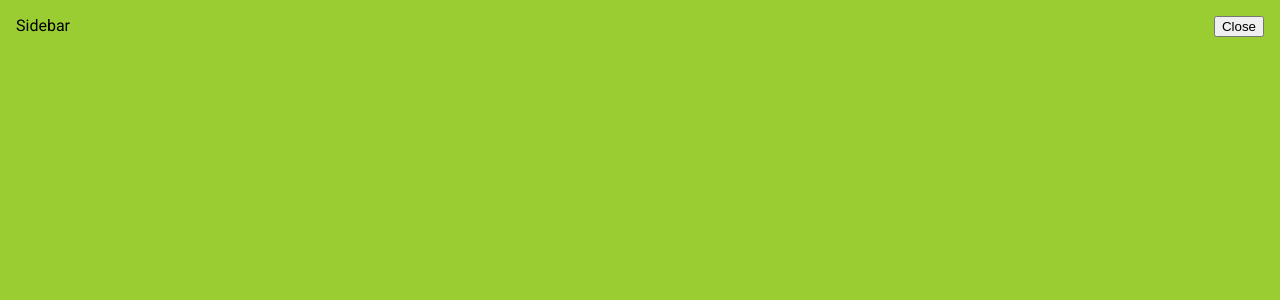
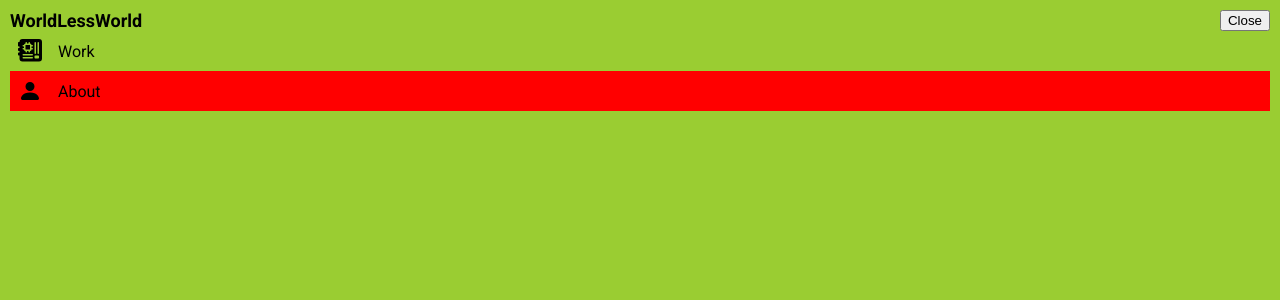
Before and after one commit to 0xABBCCC/worldlessworld.io, a React (Vite) app: page /about in a window 1280 px wide. Both pictures are taken after a click on the button "Open". Shown: the top 300 px of the page. Built offline with nearby package versions, Linux system fonts and the light colour scheme.

Commit message:
Navigation Concept

```diff
--- a/src/App.jsx
+++ b/src/App.jsx
@@ -1,11 +1,13 @@
 import { BrowserRouter as Router, Route, Routes } from 'react-router-dom';
 import HomePage from './pages/Home'
+import AboutPage from './pages/About';
 
 function App() {
   return (
     <Router>
       <Routes>
         <Route path="*" element={<HomePage />} />
+        <Route path="about" element={<AboutPage />} />
       </Routes>
     </Router>
   )
--- a/src/components/Home/Project.jsx
+++ b/src/components/Home/Project.jsx
@@ -11,12 +11,6 @@ const Wrapper = styled.div `
         grid-template-columns: 1fr;
     }
 
-    transition: background-color 100ms ease-out;
-
-    &:hover > div {
-        background-color: red;
-        transition: background-color 100ms ease-in;
-    }
 `
 
 const Box = styled.div `
--- a/src/components/Navigation/Sidebar.jsx
+++ b/src/components/Navigation/Sidebar.jsx
@@ -1,6 +1,9 @@
 import styled, { keyframes } from "styled-components";
 import { useState } from "react";
-
+import { HeavyText, ThinText } from "../Layout/SignatureText";
+import { NavLink, useLocation } from "react-router-dom";
+import { VscLibrary, VscAccount } from "react-icons/vsc";
+import { BsFillPersonFill, BsFillMotherboardFill } from "react-icons/bs";
 
 const Wrapper = styled.div `
     position: relative;
@@ -12,7 +15,10 @@ const Wrapper = styled.div `
 
     background-color: yellowgreen;
 
-    padding: 2rem;
+    padding: 0.625rem;
+
+    display: flex;
+    flex-direction: column;
 
     @media (max-width: 1280px) {
         display: ${props => props.visible ? "flex" : "none"};
@@ -29,9 +35,6 @@ const Wrapper = styled.div `
 
         overflow: auto;
         z-index: 50;
-
-        padding: 1rem;
-
     }
 `
 
@@ -42,11 +45,55 @@ const ToggleBtn = styled.button `
     right: 9999;
 
     @media (max-width: 1280px) {
-        top: 1rem;
-        right: 1rem;
+        top: 0.625rem;
+        right: 0.625rem;
         z-index: 99;
     }
 `
+
+const LogoWrapper = styled.div `
+    display: flex;
+    flex-direction: column;
+`
+
+const LinkWrapper = styled.div `
+    display: flex;
+    flex-direction: column;
+`
+
+const StyledLink = styled(NavLink)`
+    text-decoration: none;
+
+    display: flex;
+    align-items: center;
+    gap: 1rem;
+    padding: 0.5rem;
+
+    font-size: 16px;
+
+    &.active:hover {
+        background-color: none;
+    }
+
+    &:hover {
+        background-color: purple;
+    }
+
+    &.active {
+        background-color: red;
+    }
+`;
+
+const Link = ({ to, children }) => {
+    const location = useLocation();
+    const isActive = location.pathname === to;
+
+    return (
+        <StyledLink to={to} className={isActive ? 'active' : ''}>
+            {children}
+        </StyledLink>
+    );
+};
 
 const Sidebar = () => {
     const [isVisible, setVisible] = useState(false);
@@ -55,12 +102,26 @@ const Sidebar = () => {
         setVisible(!isVisible);
     }
 
-    return(
+    return (
         <>
             <ToggleBtn onClick={setVisibility}>
                 {isVisible ? (<span>Close</span>) : (<span>Open</span>)}
             </ToggleBtn>
-            <Wrapper visible={isVisible}>Sidebar</Wrapper>
+            <Wrapper visible={isVisible}>
+                <LogoWrapper>
+                    <ThinText>WorldLessWorld</ThinText>
+                </LogoWrapper>
+                <LinkWrapper>
+                    <Link to="/">
+                        <BsFillMotherboardFill style={{width: "24px", height: "24px"}}/>
+                        Work
+                    </Link>
+                    <Link to="/about">
+                        <BsFillPersonFill style={{width: "24px", height: "24px"}}/>
+                        About
+                    </Link>
+                </LinkWrapper>
+            </Wrapper>
         </>
     )
 }
--- /dev/null
+++ b/src/pages/About.jsx
@@ -0,0 +1,20 @@
+
+import ApplicationBody from "../components/Layout/ApplicationBody";
+import FlexRow from "../components/Layout/Flex/Row";
+import MainBody from "../components/Layout/Main/Body";
+import Sidebar from "../components/Navigation/Sidebar";
+
+const AboutPage = () => {
+    return(
+        <ApplicationBody>
+            <FlexRow>
+                <Sidebar/>
+                <MainBody>
+                    About me page
+                </MainBody>
+            </FlexRow>
+        </ApplicationBody>
+    )
+}
+
+export default AboutPage;
```
